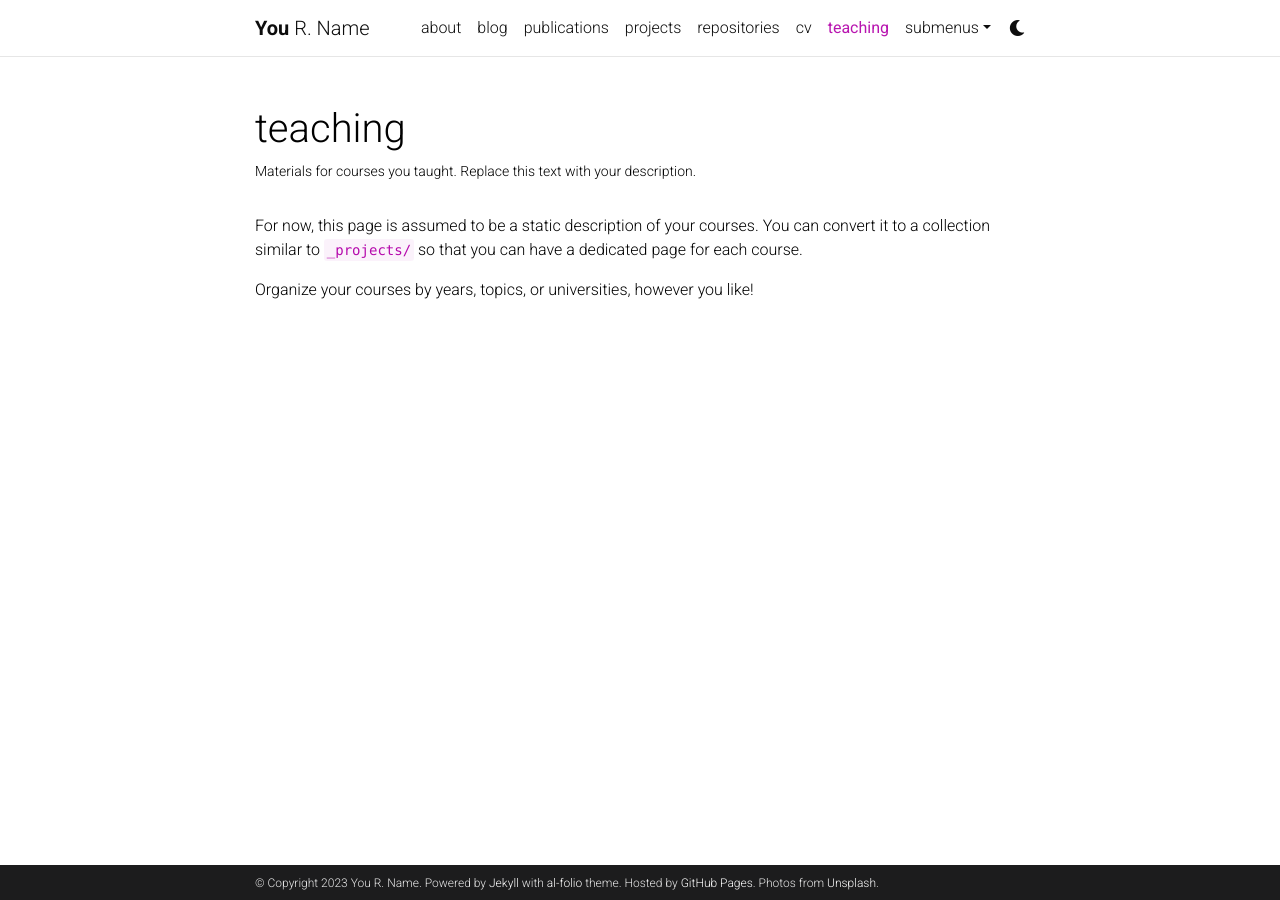
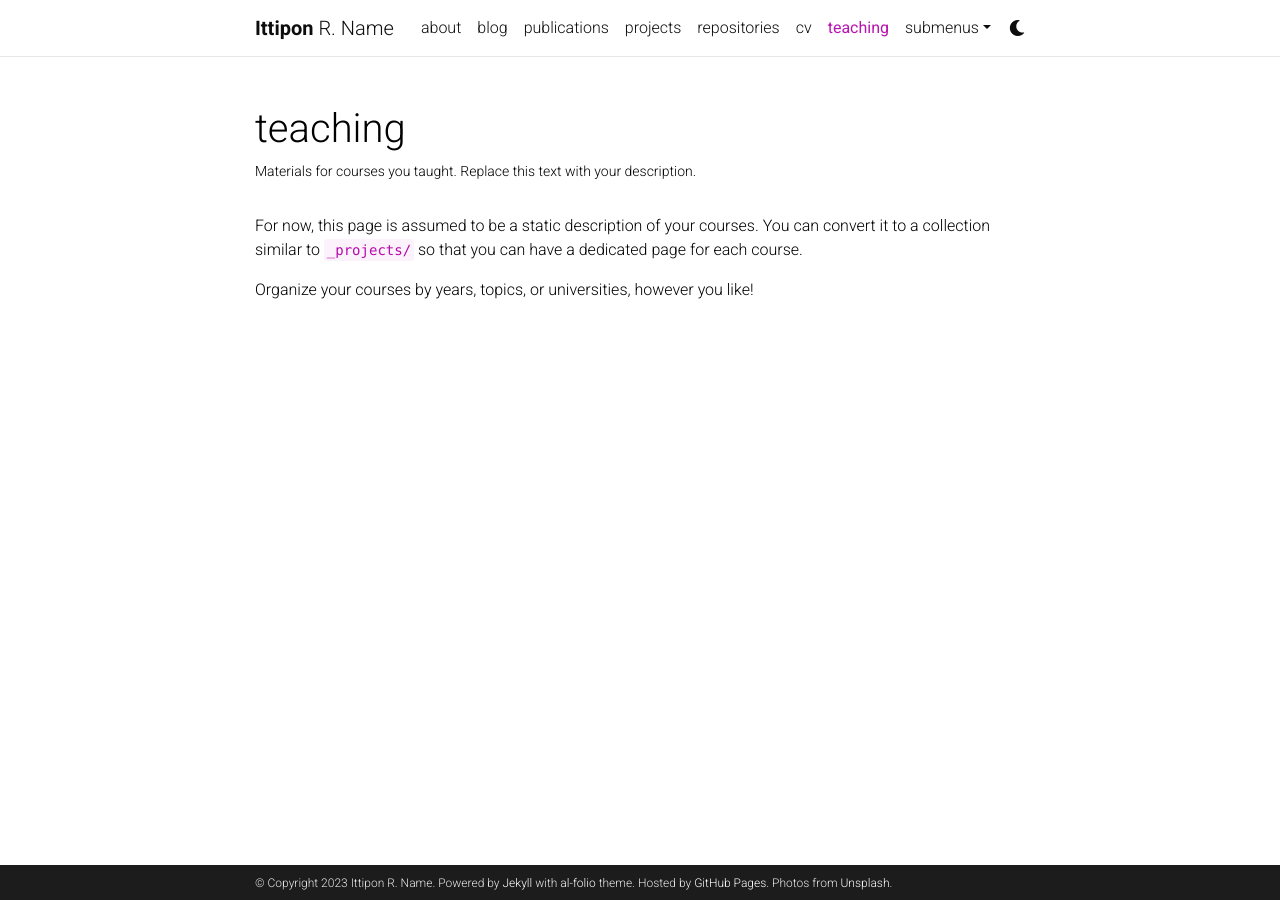
Before and after one commit to ittiponr/web-temp, a Jekyll site: the page built from _pages/teaching.md, in a window 1280 px wide. Built offline with Jekyll 4.4.1, drawn with Linux system fonts in a browser that asks for light colours; comment, search, counter and statistics services are not loaded; a style sheet for code colours, icons or effects is not loaded.

Commit message:
Update _config.yml

```diff
--- a/_config.yml
+++ b/_config.yml
@@ -3,7 +3,7 @@
 # -----------------------------------------------------------------------------
 
 title: blank # the website title (if blank, full name will be used instead)
-first_name: You
+first_name: Ittipon
 middle_name: R.
 last_name: Name
 email: you@example.com
@@ -18,8 +18,8 @@
 lang: en # the language of your site (for example: en, fr, cn, ru, etc.)
 icon: ⚛️  # the emoji used as the favicon (alternatively, provide image name in /assets/img/)
 
-url: https://alshedivat.github.io # the base hostname & protocol for your site
-baseurl: /al-folio # the subpath of your site, e.g. /blog/
+url: https://ittiponr.github.io # the base hostname & protocol for your site
+baseurl: /ittiponr.github.io # the subpath of your site, e.g. /blog/
 last_updated: false # set to true if you want to display last updated in the footer
 impressum_path:  # set to path to include impressum link in the footer, use the same path as permalink in a page, helps to conform with EU GDPR
 
```
